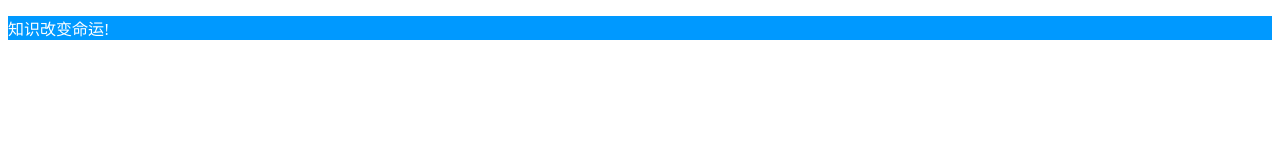
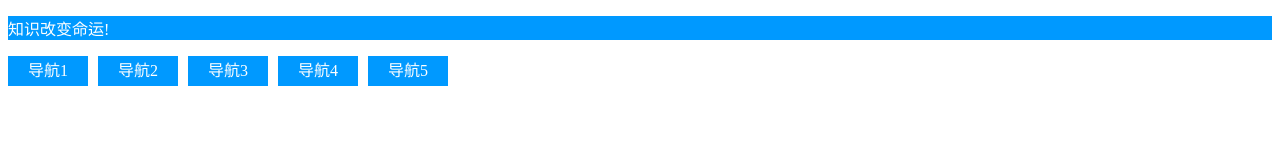
Before and after one commit to liuxinhe123/myproject78, a plain HTML site: page index.html in a window 1280 px wide. Drawn offline with Linux system fonts and the light colour scheme.

Commit message:
css/style.css 完成导航

```diff
--- a/css/style.css
+++ b/css/style.css
@@ -2,3 +2,26 @@ p{
     background-color: #09f;
     color:#fff;
 }
+ul.nav{
+    margin: 0px;
+    padding: 0px;
+    list-style: none;
+    overflow: hidden;
+}
+ul.nav li{
+    float: left;
+    width: 80px;
+    height: 30px;
+    line-height: 30px;
+    text-align: center;
+    margin-right: 10px;
+}
+ul.nav li a{
+    text-decoration: none;
+    display: block;
+    background: #09f;
+    color: #fff;
+}
+ul.nav li a:hover{
+    background: #900;
+}
--- a/index.html
+++ b/index.html
@@ -10,5 +10,12 @@
 </head>
 <body>
     <p>知识改变命运!</p>
+    <ul class="nav">
+        <li><a href="#">导航1</a></li>
+        <li><a href="#">导航2</a></li>
+        <li><a href="#">导航3</a></li>
+        <li><a href="#">导航4</a></li>
+        <li><a href="#">导航5</a></li>
+    </ul>
 </body>
 </html>
```
